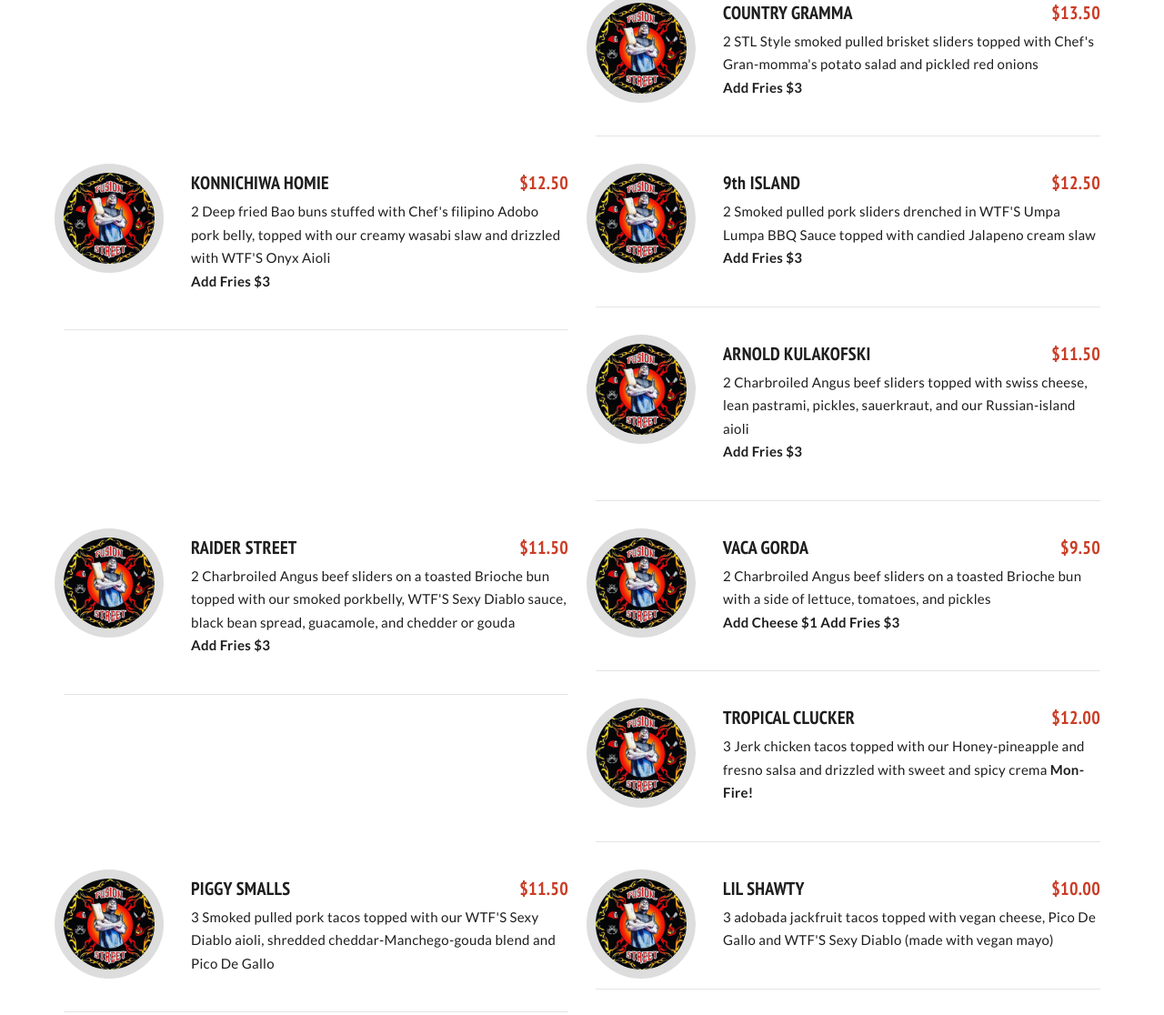
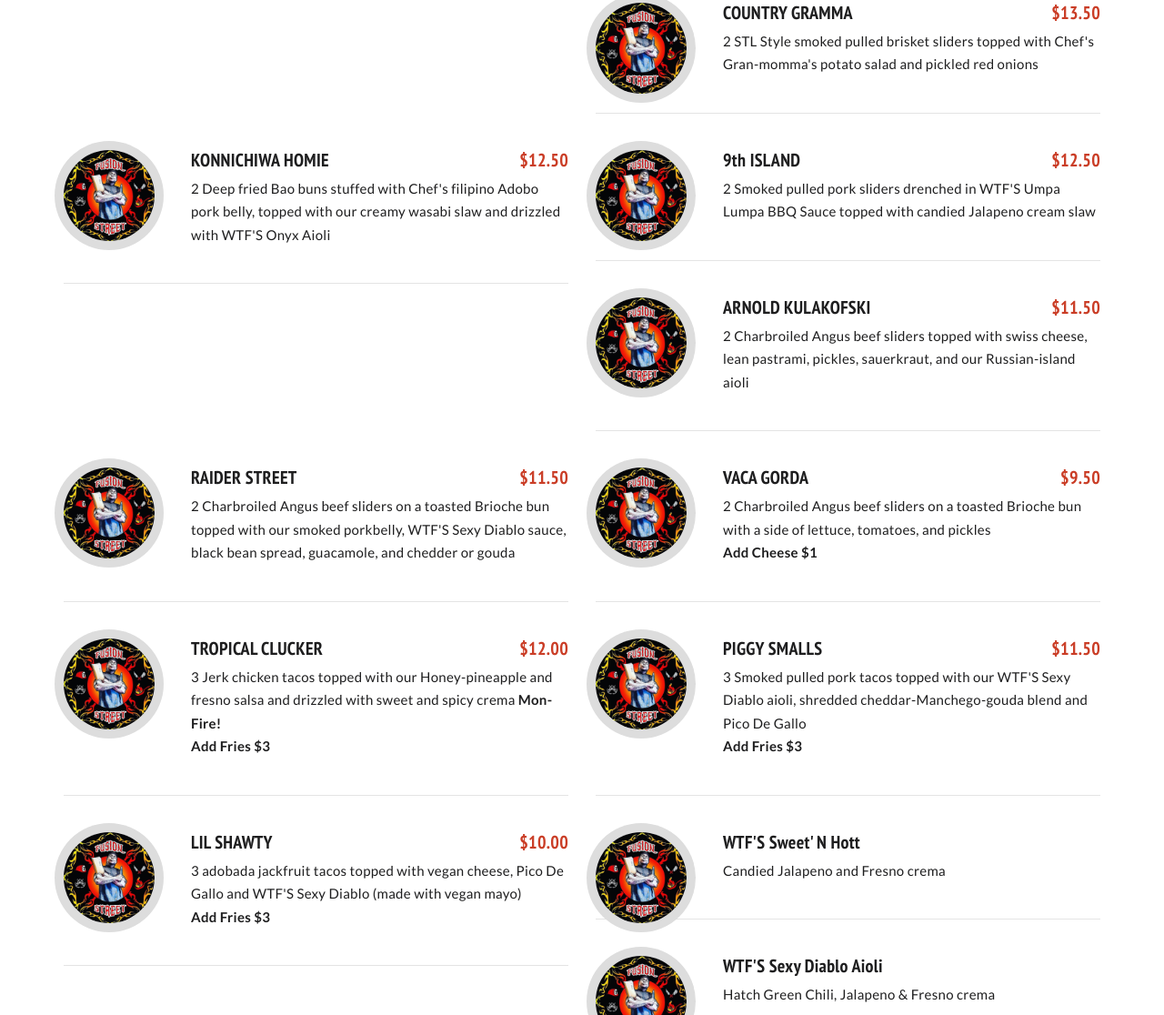
Before and after one commit to FusionStreetLV/FusionStreetLV.github.io, a plain HTML site: page index.html in a window 1280 px wide. Shown: the part 3134-4250 px from the top of the page at 91% size. Drawn offline with nearby package versions, Linux system fonts and the light colour scheme; a script that the page names is missing.

Commit message:
Update index.html

```diff
--- a/index.html
+++ b/index.html
@@ -317,7 +317,6 @@
                         <div class="food-menu-details">
                             <h3>COUNTRY GRAMMA <span class="menu-price">$13.50</span></h3>
                             <p class="menu-speacification"> 2 STL Style smoked pulled brisket sliders topped with Chef's Gran-momma's potato salad and pickled red onions</p>
-                            <p class="menu-speacification">  <strong>Add Fries $3</strong></p>
                         </div>
                     </div>
                 </div>
@@ -327,7 +326,6 @@
                         <div class="food-menu-details">
                             <h3>KONNICHIWA HOMIE <span class="menu-price">$12.50</span></h3>
                             <p class="menu-speacification"> 2 Deep fried Bao buns stuffed with Chef's filipino Adobo pork belly, topped with our creamy wasabi slaw and drizzled with WTF'S Onyx Aioli</br></p>
-                            <p class="menu-speacification">  <strong>Add Fries $3</strong></p>
                         </div>
                     </div>
                 </div>
@@ -337,7 +335,6 @@
                         <div class="food-menu-details">
                             <h3>9th ISLAND <span class="menu-price">$12.50</span></h3>
                             <p class="menu-speacification">2 Smoked pulled pork sliders drenched in WTF'S Umpa Lumpa BBQ Sauce topped with candied Jalapeno cream slaw </p>
-                            <p class="menu-speacification">  <strong>Add Fries $3</strong></p>
                         </div>
                     </div>
                 </div>
@@ -347,7 +344,6 @@
                         <div class="food-menu-details">
                             <h3>ARNOLD KULAKOFSKI <span class="menu-price">$11.50</span></h3>
                             <p class="menu-speacification"> 2 Charbroiled Angus beef sliders topped with swiss cheese, lean pastrami, pickles, sauerkraut, and our Russian-island aioli</p>
-                            <p class="menu-speacification">  <strong>Add Fries $3</strong></p>
                         </div>
                     </div>
                 </div>
@@ -357,7 +353,6 @@
                         <div class="food-menu-details">
                             <h3>RAIDER STREET <span class="menu-price">$11.50</span></h3>
                             <p class="menu-speacification"> 2 Charbroiled Angus beef sliders on a toasted Brioche bun topped with our smoked porkbelly, WTF'S Sexy Diablo sauce, black bean spread, guacamole, and chedder or gouda</br></p>
-                            <p class="menu-speacification">  <strong>Add Fries $3</strong></p>
 
                         </div>
                     </div>
@@ -370,7 +365,7 @@
                         <div class="food-menu-details">
                             <h3>VACA GORDA<span class="menu-price">$9.50</span></h3>
                             <p class="menu-speacification">2 Charbroiled Angus beef sliders on a toasted Brioche bun with a side of lettuce, tomatoes, and pickles</p>
-                            <p class="menu-speacification">  <strong>Add Cheese $1</strong> <strong>Add Fries $3</strong></p>
+                            <p class="menu-speacification">  <strong>Add Cheese $1</strong> </p>
 
                         </div>
                     </div>
@@ -393,6 +388,8 @@
                         <div class="food-menu-details">
                             <h3>TROPICAL CLUCKER<span class="menu-price">$12.00</span></h3>
                             <p class="menu-speacification"> 3 Jerk chicken tacos topped with our Honey-pineapple and fresno salsa and drizzled with sweet and spicy crema <strong>Mon-Fire!</strong></p>
+			    <p class="menu-speacification">  <strong>Add Fries $3</strong></p>
+
 			    </div>
 			</div>
                     </div>
@@ -403,6 +400,7 @@
                         <div class="food-menu-details">
                             <h3>PIGGY SMALLS<span class="menu-price">$11.50</span></h3>
                             <p class="menu-speacification">3 Smoked pulled pork tacos topped with our WTF'S Sexy Diablo aioli, shredded cheddar-Manchego-gouda blend and Pico De Gallo</p>
+                                          <p class="menu-speacification">  <strong>Add Fries $3</strong></p>
 
                         </div>
                     </div>
@@ -415,6 +413,7 @@
                         <div class="food-menu-details">
                             <h3>LIL SHAWTY<span class="menu-price">$10.00</span></h3>
                             <p class="menu-speacification">3 adobada jackfruit tacos topped with vegan cheese, Pico De Gallo and WTF'S Sexy Diablo (made with vegan mayo)</p>
+                                                      <p class="menu-speacification">  <strong>Add Fries $3</strong></p>
 
                         </div>
                     </div>
```
